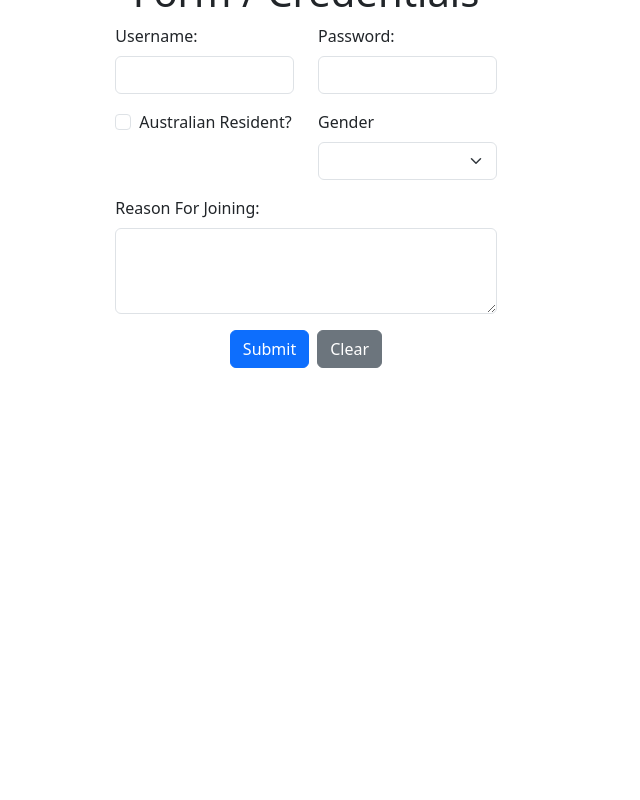
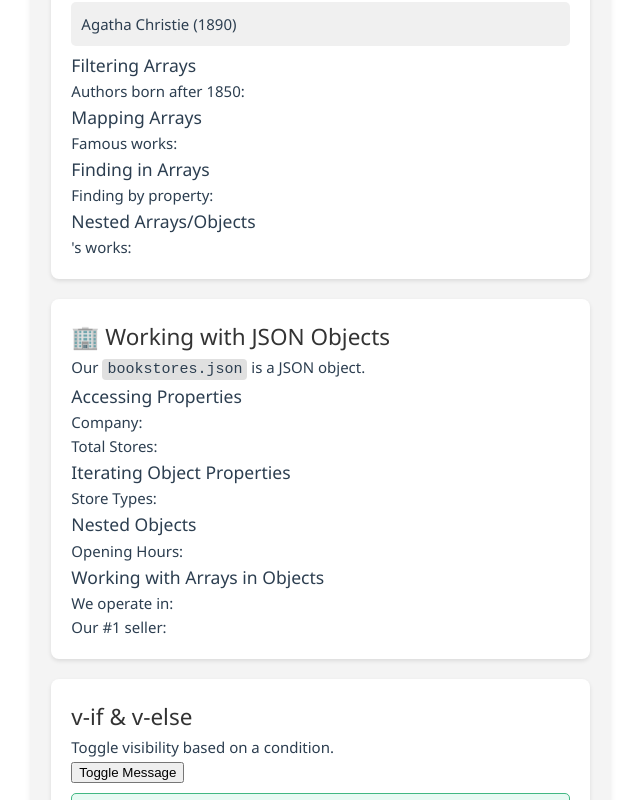
Before and after one commit to HanzheZhang666/FIT5032-week1-week2, a Vue app: page / in a window 1280 px wide. Shown: the part 280-1080 px from the top of the page, without its empty margins (30-670 px from the left). Before the commit the page ends 800 px from the top, so only its background shows below. Built offline with nearby package versions, Linux system fonts and the light colour scheme.

Commit message:
week3's code

```diff
--- a/package.json
+++ b/package.json
@@ -11,7 +11,6 @@
     "format": "prettier --write src/"
   },
   "dependencies": {
-    "bootstrap": "^5.3.3",
     "vue": "^3.4.29"
   },
   "devDependencies": {
--- a/src/App.vue
+++ b/src/App.vue
@@ -1,11 +1,9 @@
 <script setup>
-import JSON from './components/JSON.vue'
-import Form from './components/Form.vue'
+import JSON from './components/JSON.vue';
 </script>
 
 <template>
-  <!-- JSON></JSON -->
-   <Form />
+  <JSON></JSON>
 </template>
 
 <style scoped>
--- a/src/assets/json/bookstores.json
+++ b/src/assets/json/bookstores.json
@@ -6,7 +6,11 @@
     "physical": 3,
     "online": 2
   },
-  "topSellers": ["To Kill a Mockingbird", "1984", "The Great Gatsby"],
+  "topSellers": [
+    "To Kill a Mockingbird",
+    "1984",
+    "The Great Gatsby"
+  ],
   "openingHours": {
     "weekdays": { "open": "9:00 AM", "close": "9:00 PM" },
     "weekends": { "open": "10:00 AM", "close": "10:00 PM" }
--- a/src/components/Form.vue
+++ b/src/components/Form.vue
@@ -7,7 +7,7 @@
                     <div class="row mb-3">
                         <div class="col-sm-6">
                           <label for="username" class="form-label">Username:</label>
-                          <input type="text" id="username" class="form-control" v-model="formData.username"/>
+                          <input type="text" id="username" class="form-control"  v-model="formData.username"/>
                         </div>
                         <div class="col-sm-6">
                           <label for="password" class="form-label">Password:</label>
--- a/src/components/JSON.vue
+++ b/src/components/JSON.vue
@@ -11,7 +11,7 @@
       <!-- Activity 6: Render a list containing author names and their birth years. Hint: Make use of the v-for directive to iterate through the array of authors. -->
       <!-- TODO: CODE TO RENDER LIST OF AUTHORS HERE -->
       <ul>
-        <li v-for="author in authors" :key="author.id" :class="{highlight: author.name ==='Gerge Orwell'}">
+        <li v-for="author in authors" :key="author.id">
           {{ author.name }} ({{ author.birthYear  }})
         </li>
       </ul>
@@ -20,20 +20,12 @@
       <!-- Activity 7: Render a list containing authors born after 1850. Hint: Make use of the v-for directive to iterate through the array of authors that you have filtered out. -->
       <p>Authors born after 1850:</p>
       <!-- TODO: CODE TO RENDER LIST OF AUTHORS HERE -->
-      <ul>
-        <li v-for="author in modernAuthors" :key="author.id">
-          {{ author.name }} ({{ author.birthYear }})
-        </li>
-      </ul>
 
       <h3>Mapping Arrays</h3>
       <p>Famous works:</p>
       <ul>
         <!-- Activity 8: Render a list of all famous works. Hint: Use the v-for directive to iterate through the array of authors that you have filtered out. -->
         <!-- TODO: CODE TO RENDER LIST OF FAMOUS WORKS HERE -->
-        <li v-for="work in allFamousWorks" :key="work">
-          {{ work }}
-        </li>
       </ul>
 
       <h3>Finding in Arrays</h3>
@@ -43,11 +35,6 @@
       <p>{{ austen?.name }}'s works:</p>
       <!-- Activity 9: Render a list of Austen's works. Hint: Use the v-for directive to iterate through the array of authors that you have filtered out. -->
       <!-- TODO: CODE TO RENDER LIST OF AUSTEN'S WORKS HERE -->
-      <ul>
-        <li v-for="work in authors[0].famousWorks" :key="work.title">
-          {{ work.title }} ({{ work.year }})
-        </li>
-      </ul>
     </section>
 
     <section class="lab-section">
@@ -59,76 +46,44 @@
         Company:
         <!-- Activity 9a: Get the company name from the bookstores object. -->
         <!-- TODO: CODE TO GET COMPANY NAME HERE -->
-         {{ bookstores.name }}
       </p>
 
       <p>
         Total Stores:
         <!-- Activity 9b: Get the total number of stores from the bookstores object. -->
         <!-- TODO: CODE TO GET TOTAL STORES HERE -->
-         {{ bookstores.totalStores }}
       </p>
 
       <h3>Iterating Object Properties</h3>
       <p>Store Types:</p>
       <!-- Activity 10: Iterate through the storeTypes array and display the store type and the number of stores that use that type. -->
       <!-- TODO: CODE TO RENDER LIST OF STORE TYPES HERE -->
-       <ul>
-        <li v-for="(count , type) in bookstores.storeTypes" :key="type">
-          {{ type }} : {{ count }}
-        </li>
-      </ul>
 
       <h3>Nested Objects</h3>
       <p>Opening Hours:</p>
       <!-- Activity 11: Iterate through the openingHours object and display the day of the week and the opening and closing times. -->
       <!-- TODO: CODE TO RENDER LIST OF OPENING HOURS HERE -->
-      <ul>
-        <li v-for="(hours , day) in bookstores.openingHours" :key="day">
-          {{ day }}:Open from {{ hours.open }} to {{ hours.close }}
-        </li>
-      </ul>
 
       <h3>Working with Arrays in Objects</h3>
       <!-- Activity 12: Get the top sellers from the bookstores object. -->
       <!-- TODO: CODE TO GET TOP SELLERS HERE -->
-      <p>We operate in:
-        <ul>
-          <li v-for="country in bookstores.countries">
-            {{ country }}
-          </li>
-        </ul>
-      </p>
-    <p>Our #1 seller:
-      <ul>
-        <li v-for="book in bookstores.topSellers">
-          {{ book }}
-        </li>
-        {{ bookstores.topSellers[0] }}
-      </ul>
-    </p>
+      <p>We operate in:</p>
+      <p>Our #1 seller:</p>
     </section>
 
     <section class="lab-section">
       <h2>v-if & v-else</h2>
       <p>Toggle visibility based on a condition.</p>
-      <button @click="showMessage = !showMessage">Toggle Message</button>
-
       <!-- Activity 13: Toggle the message visibility when the button is clicked. -->
       <!-- TODO: CODE TO TOGGLE MESSAGE VISIBILITY HERE. Hint: Use the v-if directive. -->
-      <p v-if="showMessage" class="message success">✨ You're a Vue superstar! ✨</p>
+      <button @click="showMessage = !showMessage">Toggle Message</button>
+      <p class="message success">✨ You're a Vue superstar! ✨</p>
+      <p>Click the button to see a message.</p>
     </section>
 
     <section class="lab-section">
       <h2>Attribute, Class and Style Binding with <code>v-bind</code></h2>
       <p>Highlighting Specific Authors:</p>
-      <li
-        v-for="author in authors"
-        :key="author.id"
-        :class="{ highlight: author.name === 'George Orwell' }"
-      >
-      {{ author.name }}
-    </li>
 
     </section>
   </div>
@@ -145,23 +100,28 @@ import bookstores from "../assets/json/bookstores.json"
 const showMessage = ref(false)
 
 // Activity 2: Get authors born after 1850
-const modernAuthors = computed(() => authors.filter((author) => author.birthYear > 1850));
+const modernAuthors = computed(() => {
   // TODO: CODE TO FILTER ARRAY OF AUTHORS HERE
-
+  authors.filter((author) => author.birthYear > 1850);
+})
 
 // Activity 3: Get all famous works
-const allFamousWorks = computed(() => authors.flatMap((author) => author.famousWorks.map((work) => work.title)));
+const allFamousWorks = computed(() => {
   // TODO: CODE TO GET ALL FAMOUS WORKS HERE
+  authors.flatMap((author) => author.famousWorks.map((work) => work.title));
+})
 
 // Activity 4: Find author by name
-const orwell = computed(() => authors.find((author) => author.name === "George Orwell"));
+const orwell = computed(() => {
   // TODO: CODE TO FIND AUTHOR BY NAME HERE
+  //authors.flatMap((author) => author.name.map((name) => name));
+})
 
 // Activity 5: Find author by ID
-const austen = computed(() =>
+const austen = computed(() => {
   // TODO: CODE TO FIND AUTHOR BY ID HERE
-  authors.find((author) => author.id === 1)
-)
+  //authors.flatMap((author) => author.id.map((id) => id));
+})
 </script>
 
 <style scoped>
--- a/src/main.js
+++ b/src/main.js
@@ -1,6 +1,5 @@
 import './assets/main.css'
-//import './style.css'
-import 'bootstrap/dist/css/bootstrap.min.css'
+
 import { createApp } from 'vue'
 import App from './App.vue'
 
```
Also changed, not shown: 1 other file (tests, documents, lock files or other folders).
